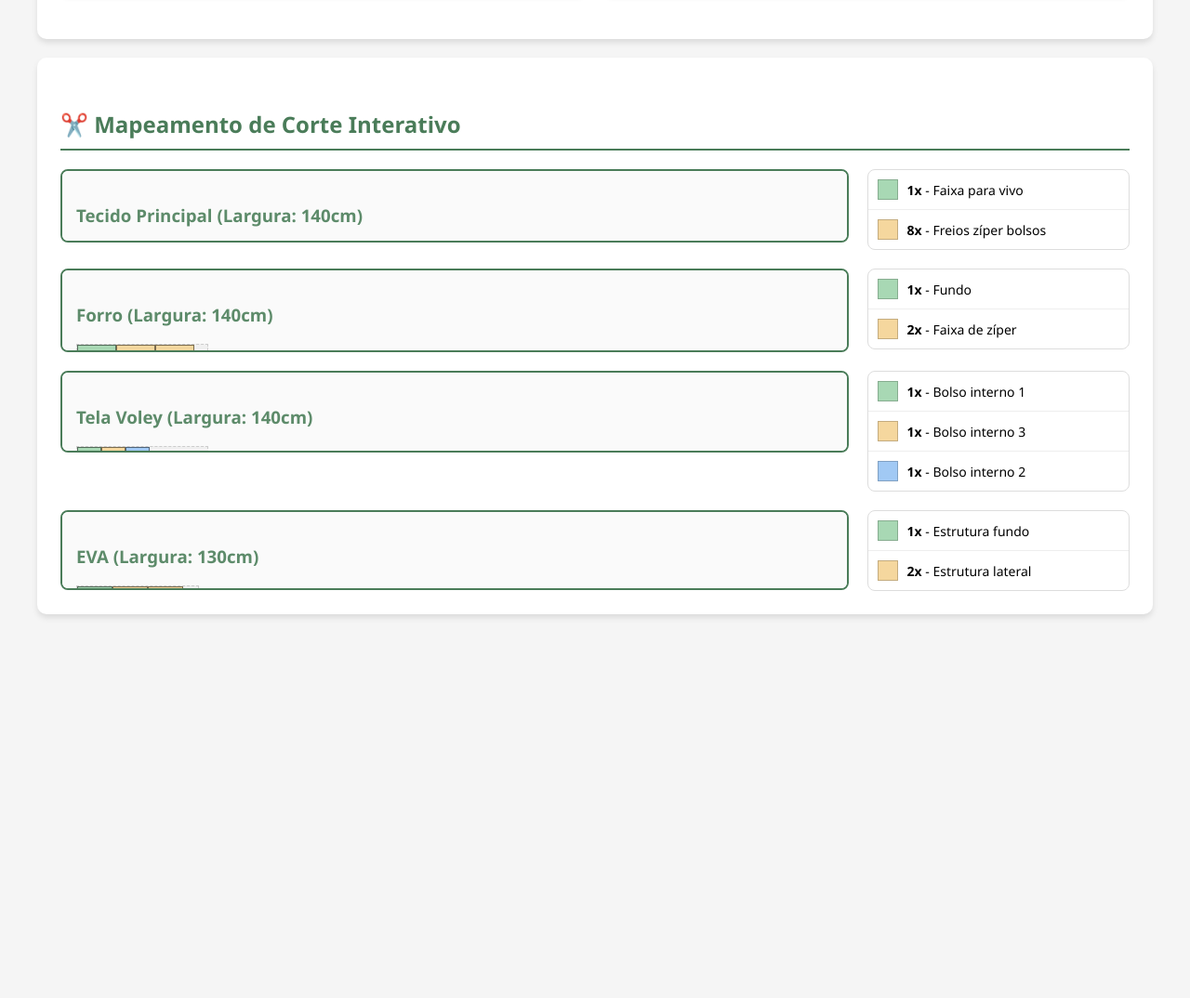
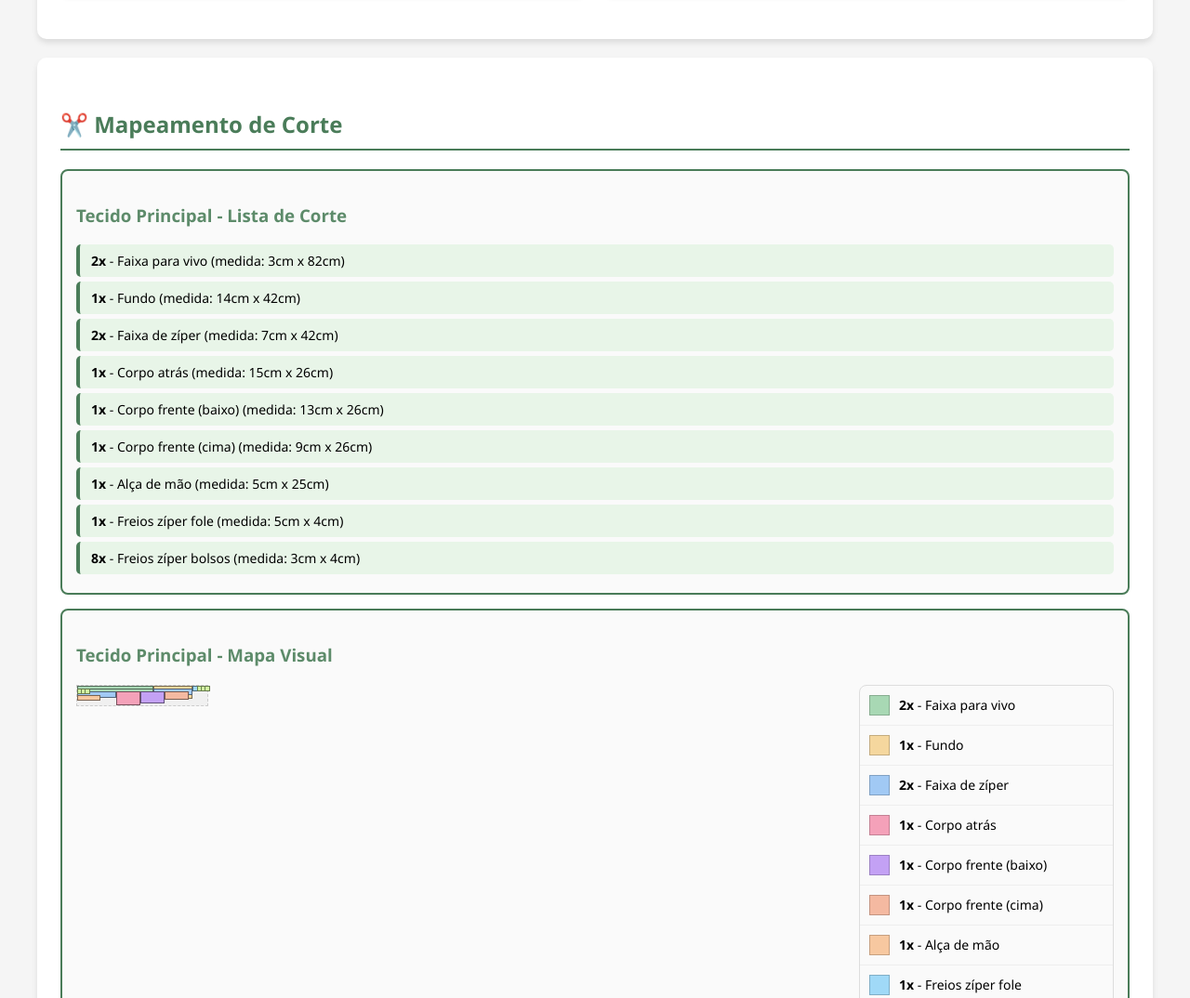
Before and after one commit to Showkss/C-lculo-de-necessaire-, a plain HTML site: page index.html in a window 1280 px wide. Shown: the part 1659-2733 px from the top of the page at 93% size. Before the commit the page ends 2350 px from the top, so only its background shows below. Drawn offline with Linux system fonts and the light colour scheme.

Commit message:
Update 07 index.html

```diff
--- a/index.html
+++ b/index.html
@@ -3,7 +3,7 @@
 <head>
     <meta charset="UTF-8">
     <meta name="viewport" content="width=device-width, initial-scale=1.0">
-    <title>Calculadora de Produção de Necessaire - Otimização PRO</title>
+    <title>Calculadora de Produção de Necessaire - Versão Final</title>
     <style>
         :root {
             --cor-primaria: #2c5530;
@@ -53,7 +53,23 @@
         .print-button:hover { background-color: #218838; }
         .print-button:before { content: "🖨️"; }
 
-        /* --- ESTILOS DO MAPA DE CORTE VISUAL E LEGENDA --- */
+        /* --- ESTILOS DO MAPA DE CORTE --- */
+        .cutting-section {
+            border: 2px solid var(--cor-secundaria);
+            border-radius: 8px;
+            padding: 15px;
+            margin-top: 15px;
+            background-color: #fafafa;
+        }
+        .cutting-item-descriptive {
+            background: #e8f5e8;
+            padding: 8px 12px;
+            margin: 5px 0;
+            border-radius: 5px;
+            border-left: 4px solid var(--cor-secundaria);
+            font-size: 14px;
+        }
+
         .cutting-layout-wrapper {
             display: grid;
             grid-template-columns: 1fr;
@@ -68,11 +84,7 @@
         }
 
         .cutting-layout-container {
-            border: 2px solid var(--cor-secundaria);
-            border-radius: 8px;
-            padding: 15px;
-            background-color: #fafafa;
-            overflow-x: auto; /* Garante rolagem em telas muito pequenas */
+            overflow-x: auto;
         }
 
         .cutting-layout {
@@ -106,34 +118,12 @@
             z-index: 10;
         }
 
-        .legend {
-            list-style: none;
-            padding: 0;
-            margin: 0;
-            border: 1px solid #ddd;
-            border-radius: 8px;
-            overflow: hidden;
-        }
-        .legend-item {
-            display: flex;
-            align-items: center;
-            padding: 10px;
-            font-size: 14px;
-            border-bottom: 1px solid #eee;
-            transition: background-color 0.2s ease;
-            cursor: default;
-        }
+        .legend { list-style: none; padding: 0; margin: 0; border: 1px solid #ddd; border-radius: 8px; overflow: hidden; }
+        .legend-item { display: flex; align-items: center; padding: 10px; font-size: 14px; border-bottom: 1px solid #eee; transition: background-color 0.2s ease; cursor: default; }
         .legend-item:last-child { border-bottom: none; }
         .legend-item.highlight { background-color: var(--cor-destaque); }
-        .legend-color-box {
-            width: 20px;
-            height: 20px;
-            margin-right: 10px;
-            border: 1px solid rgba(0,0,0,0.2);
-            flex-shrink: 0;
-        }
+        .legend-color-box { width: 20px; height: 20px; margin-right: 10px; border: 1px solid rgba(0,0,0,0.2); flex-shrink: 0; }
 
-        /* ESTILOS PARA IMPRESSÃO */
         @media print {
             body { background: white !important; font-size: 12pt; margin: 0; padding: 10px; }
             .no-print { display: none !important; }
@@ -171,7 +161,7 @@
     </div>
 
     <div class="container no-print">
-        <h2>✂️ Mapeamento de Corte Interativo</h2>
+        <h2>✂️ Mapeamento de Corte</h2>
         <div id="cutting-map"></div>
     </div>
 
@@ -224,64 +214,76 @@
         function calculateMaterialNeeds(type, quantity, materialWidth) {
             const items = baseData[type];
             let pieces = [];
+            let totalArea = 0;
             items.forEach(item => {
-                for (let i = 0; i < item.quantidade * quantity; i++) {
+                const totalPieces = item.quantidade * quantity;
+                totalArea += item.largura * item.comprimento * totalPieces;
+                for (let i = 0; i < totalPieces; i++) {
                     pieces.push({ ...item, id: `${type}-${item.nome}-${i}` });
                 }
             });
             const layout = optimizeLayout(pieces, materialWidth);
             const totalLength = layout.totalHeight;
             const finalLength = Math.ceil(totalLength * 1.08);
-            return { totalLength, finalLength, finalMeters: (finalLength / 100).toFixed(2), layout, materialWidth };
+            return { pieces, totalArea, totalLength, finalLength, finalMeters: (finalLength / 100).toFixed(2), layout, materialWidth };
         }
 
         function optimizeLayout(pieces, binWidth) {
+            // Algoritmo de empacotamento com rotação (confiável)
             pieces.sort((a, b) => b.comprimento - a.comprimento || b.largura - a.largura);
-            let spaces = [{ x: 0, y: 0, w: binWidth, h: Infinity }];
             let placedPieces = [];
             let totalHeight = 0;
+            let spaces = [{ x: 0, y: 0, w: binWidth }];
 
             for (const piece of pieces) {
                 let bestFit = null;
-                for (let i = spaces.length - 1; i >= 0; i--) {
+                // Tenta encaixar com e sem rotação
+                const orientations = [
+                    { w: piece.largura, h: piece.comprimento, rotacionada: false },
+                    { w: piece.comprimento, h: piece.largura, rotacionada: true }
+                ];
+
+                for (let i = 0; i < spaces.length; i++) {
                     const space = spaces[i];
-                    const orientations = [
-                        { w: piece.largura, h: piece.comprimento, rotacionada: false },
-                        { w: piece.comprimento, h: piece.largura, rotacionada: true }
-                    ];
                     for (const p of orientations) {
-                        if (p.w <= space.w && p.h <= space.h) {
-                            const score = space.y + p.h;
+                        if (p.w <= space.w) {
+                            const score = space.y + p.h; // Prioriza o menor aumento na altura total
                             if (!bestFit || score < bestFit.score) {
                                 bestFit = { spaceIndex: i, piece: { ...piece, ...p }, score: score, x: space.x, y: space.y };
                             }
                         }
                     }
                 }
+
                 if (bestFit) {
                     const { spaceIndex, piece, x, y } = bestFit;
                     placedPieces.push({ ...piece, x, y });
                     totalHeight = Math.max(totalHeight, y + piece.h);
+
                     const space = spaces.splice(spaceIndex, 1)[0];
+                    // Adiciona novo espaço à direita da peça colocada
+                    if (space.w - piece.w > 0) {
+                        spaces.push({ x: x + piece.w, y: y, w: space.w - piece.w });
+                    }
+                    // Adiciona um novo espaço abaixo da peça
+                    spaces.push({ x: 0, y: y + piece.h, w: binWidth });
 
-                    // Adicionar novos espaços vazios
-                    const rightSpace = { x: x + piece.w, y: y, w: space.w - piece.w, h: piece.h };
-                    if (rightSpace.w > 0) spaces.push(rightSpace);
-
-                    const bottomSpace = { x: x, y: y + piece.h, w: space.w, h: space.h - piece.h };
-                    if (bottomSpace.h > 0 && bottomSpace.h < Infinity) spaces.push(bottomSpace);
-
-                    // Simplificar e ordenar espaços
+                    // Consolida e ordena os espaços para o próximo encaixe
+                    spaces = spaces.filter(s => s.w > 0);
                     spaces.sort((a, b) => a.y - b.y || a.x - b.x);
                 }
             }
-            const efficiency = binWidth * totalHeight > 0 ? (placedPieces.reduce((acc, p) => acc + (p.w * p.h), 0) / (binWidth * totalHeight) * 100).toFixed(1) : 0;
+
+            // Recalcula a altura final com base na peça mais alta
+            totalHeight = placedPieces.reduce((max, p) => Math.max(max, p.y + p.h), 0);
+            const totalPieceArea = placedPieces.reduce((acc, p) => acc + (p.w * p.h), 0);
+            const efficiency = binWidth * totalHeight > 0 ? (totalPieceArea / (binWidth * totalHeight) * 100).toFixed(1) : 0;
+
             return { placedPieces, totalHeight, efficiency };
         }
 
         function displaySummary(results, quantity) {
-            const summaryDiv = document.getElementById('summary');
-            summaryDiv.innerHTML = `
+            document.getElementById('summary').innerHTML = `
                 <table class="result-table">
                     <thead><tr><th>Material</th><th>Metragem Otimizada</th><th>Comprar (c/ margem 8%)</th><th>Aproveitamento</th></tr></thead>
                     <tbody>
@@ -348,15 +350,33 @@
             materials.forEach(material => {
                 if (material.data.layout.totalHeight === 0) return;
 
+                const pieceGroups = {};
+                material.data.layout.placedPieces.forEach(piece => {
+                    if (!pieceGroups[piece.nome]) {
+                        pieceGroups[piece.nome] = { color: colors[Object.keys(pieceGroups).length % colors.length], count: 0, w: piece.largura, h: piece.comprimento };
+                    }
+                    pieceGroups[piece.nome].count++;
+                });
+
+                // --- 1. Mapa Descritivo ---
+                const descriptiveSection = document.createElement('div');
+                descriptiveSection.className = 'cutting-section';
+                descriptiveSection.innerHTML = `<h3>${material.name} - Lista de Corte</h3>`;
+                Object.entries(pieceGroups).forEach(([name, { count, w, h }]) => {
+                    descriptiveSection.innerHTML += `<div class="cutting-item-descriptive"><strong>${count}x</strong> - ${name} (medida: ${w}cm x ${h}cm)</div>`;
+                });
+                cuttingMapDiv.appendChild(descriptiveSection);
+
+                // --- 2. Mapa Visual Interativo ---
+                const visualSection = document.createElement('div');
+                visualSection.className = 'cutting-section';
+                visualSection.innerHTML = `<h3>${material.name} - Mapa Visual</h3>`;
+
                 const wrapper = document.createElement('div');
                 wrapper.className = 'cutting-layout-wrapper';
 
                 const container = document.createElement('div');
                 container.className = 'cutting-layout-container';
-
-                const title = document.createElement('h3');
-                title.textContent = `${material.name} (Largura: ${material.data.materialWidth}cm)`;
-                container.appendChild(title);
 
                 const layoutDiv = document.createElement('div');
                 layoutDiv.className = 'cutting-layout';
@@ -365,14 +385,8 @@
 
                 const legendList = document.createElement('ul');
                 legendList.className = 'legend';
-                const pieceGroups = {};
 
                 material.data.layout.placedPieces.forEach(piece => {
-                    if (!pieceGroups[piece.nome]) {
-                        pieceGroups[piece.nome] = { color: colors[Object.keys(pieceGroups).length % colors.length], count: 0 };
-                    }
-                    pieceGroups[piece.nome].count++;
-
                     const pieceDiv = document.createElement('div');
                     pieceDiv.className = 'cutting-piece';
                     pieceDiv.dataset.pieceName = piece.nome;
@@ -381,11 +395,7 @@
                     pieceDiv.style.left = `${piece.x}px`;
                     pieceDiv.style.top = `${piece.y}px`;
                     pieceDiv.style.backgroundColor = pieceGroups[piece.nome].color;
-
-                    // Adiciona nome na peça se houver espaço
-                    if (piece.w > 50 && piece.h > 20) {
-                        pieceDiv.textContent = piece.nome;
-                    }
+                    if (piece.w > 50 && piece.h > 20) pieceDiv.textContent = piece.nome;
                     layoutDiv.appendChild(pieceDiv);
                 });
 
@@ -400,18 +410,16 @@
                 container.appendChild(layoutDiv);
                 wrapper.appendChild(container);
                 wrapper.appendChild(legendList);
-                cuttingMapDiv.appendChild(wrapper);
+                visualSection.appendChild(wrapper);
+                cuttingMapDiv.appendChild(visualSection);
 
-                // Adiciona interatividade e responsividade
                 function setupInteractivity() {
                     const allPieces = wrapper.querySelectorAll('.cutting-piece');
                     const allLegendItems = wrapper.querySelectorAll('.legend-item');
-
                     const highlight = (name, state) => {
                         allPieces.forEach(p => { if (p.dataset.pieceName === name) p.classList.toggle('highlight', state); });
                         allLegendItems.forEach(l => { if (l.dataset.pieceName === name) l.classList.toggle('highlight', state); });
                     };
-
                     allLegendItems.forEach(item => {
                         item.addEventListener('mouseenter', () => highlight(item.dataset.pieceName, true));
                         item.addEventListener('mouseleave', () => highlight(item.dataset.pieceName, false));
@@ -425,12 +433,12 @@
                 function makeResponsive() {
                     const scale = Math.min(1, container.clientWidth / (material.data.materialWidth + 5));
                     layoutDiv.style.transform = `scale(${scale})`;
-                    container.style.height = `${layoutDiv.offsetHeight * scale + 40}px`;
+                    container.style.height = `${layoutDiv.offsetHeight * scale + 20}px`;
                 }
 
                 setupInteractivity();
                 makeResponsive();
-                window.addEventListener('resize', makeResponsive);
+                new ResizeObserver(makeResponsive).observe(container);
             });
         }
 
```
